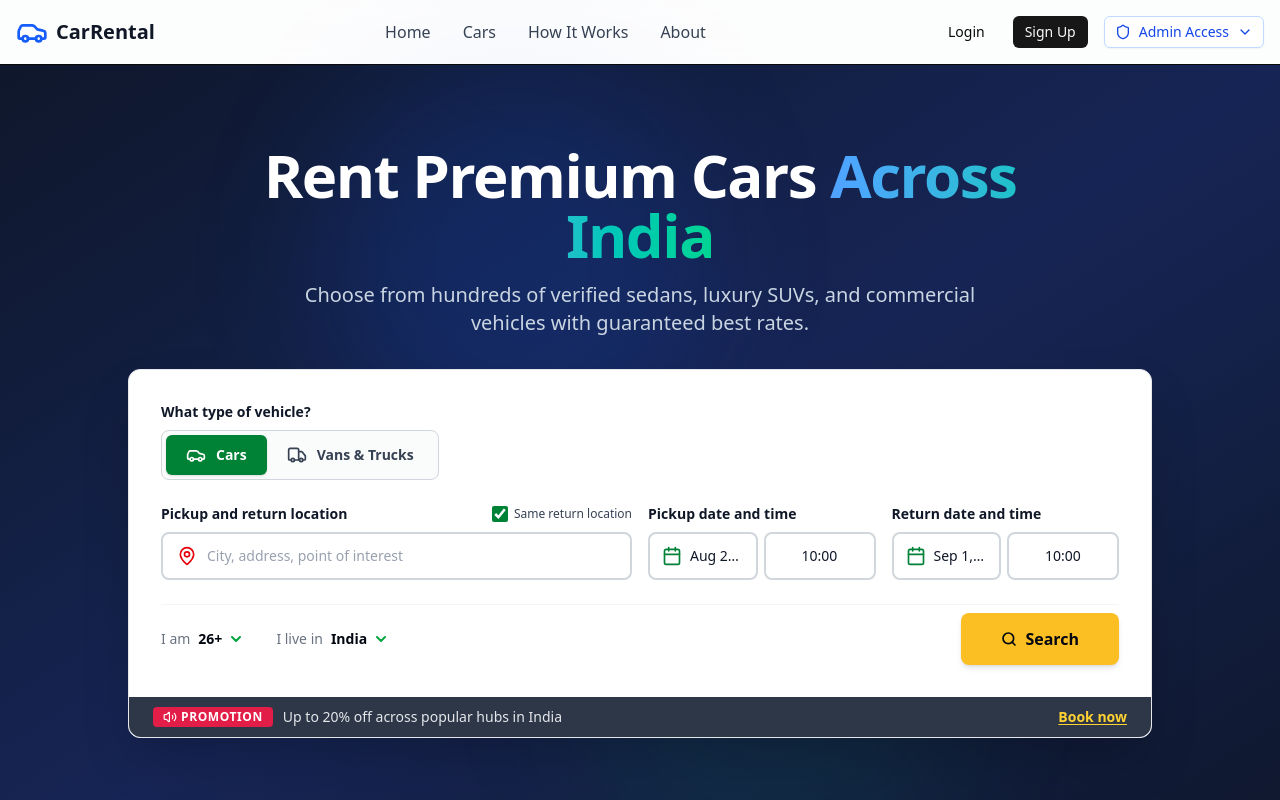
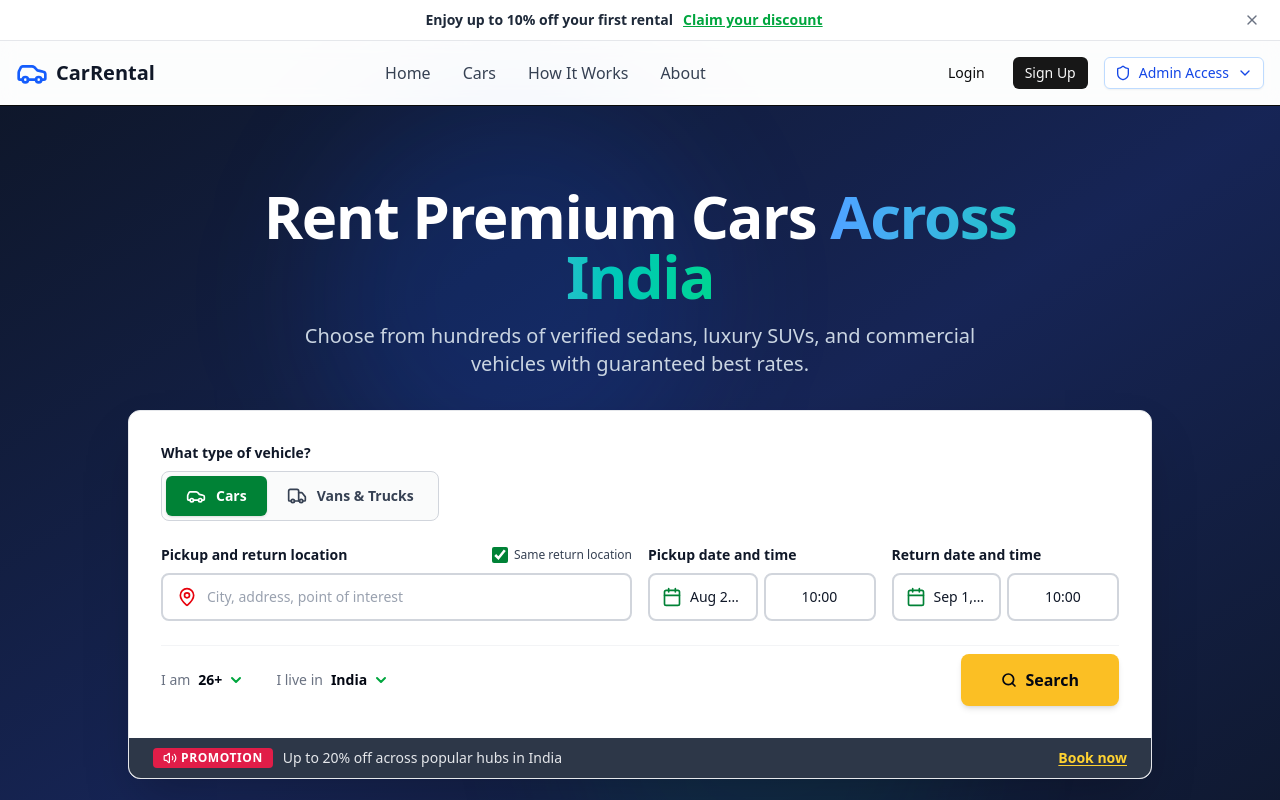
Before and after one commit to sachin11p12/Car-Rent-Frontend, a React (Vite) app: page / in a window 1280 px wide. Shown: the top 800 px of the page. Built offline with nearby package versions, Linux system fonts and the light colour scheme.

Commit message:
implement MainLayout with a dismissible TopAnnouncementBar component

```diff
--- /dev/null
+++ b/src/components/common/TopAnnouncementBar.jsx
@@ -0,0 +1,53 @@
+import { useState, useEffect } from 'react';
+import { Link } from 'react-router-dom';
+import { X, Sparkles } from 'lucide-react';
+
+export const TopAnnouncementBar = () => {
+  const [isVisible, setIsVisible] = useState(true);
+
+  // Check localStorage if user already dismissed it
+  useEffect(() => {
+    const isDismissed = sessionStorage.getItem('top_banner_dismissed');
+    if (isDismissed === 'true') {
+      setIsVisible(false);
+    }
+  }, []);
+
+  const handleDismiss = () => {
+    setIsVisible(false);
+    sessionStorage.setItem('top_banner_dismissed', 'true');
+  };
+
+  if (!isVisible) return null;
+
+  return (
+    <div className="bg-white border-b border-gray-200 text-gray-900 text-xs sm:text-sm py-2 px-4 relative z-50 transition-all duration-200">
+      <div className="container mx-auto flex items-center justify-between">
+
+        {/* Center Promotion Text and Green Link */}
+        <div className="flex-1 flex items-center justify-center gap-1.5 text-center flex-wrap">
+          <span className="font-semibold text-gray-800">
+            Enjoy up to 10% off your first rental
+          </span>
+          <Link
+            to="/cars?discount=10"
+            className="text-green-600 font-bold underline hover:text-green-700 transition-colors ml-1 inline-flex items-center gap-0.5"
+          >
+            Claim your discount
+          </Link>
+        </div>
+
+        {/* Working Close (Cross) Button */}
+        <button
+          type="button"
+          onClick={handleDismiss}
+          className="text-gray-500 hover:text-gray-900 p-1 rounded-md hover:bg-gray-100 transition-colors cursor-pointer shrink-0 ml-2"
+          aria-label="Close notification"
+        >
+          <X className="w-4 h-4" />
+        </button>
+
+      </div>
+    </div>
+  );
+};
--- a/src/layouts/MainLayout.jsx
+++ b/src/layouts/MainLayout.jsx
@@ -1,10 +1,12 @@
 import { Navbar } from '../components/common/Navbar';
 import { Footer } from '../components/common/Footer';
 import { ScrollToTop } from '../components/common/ScrollToTop';
+import { TopAnnouncementBar } from '../components/common/TopAnnouncementBar';
 
 export const MainLayout = ({ children }) => {
   return (
     <div className="min-h-screen flex flex-col">
+      <TopAnnouncementBar />
       <Navbar />
       <main className="flex-1">
         {children}
```
